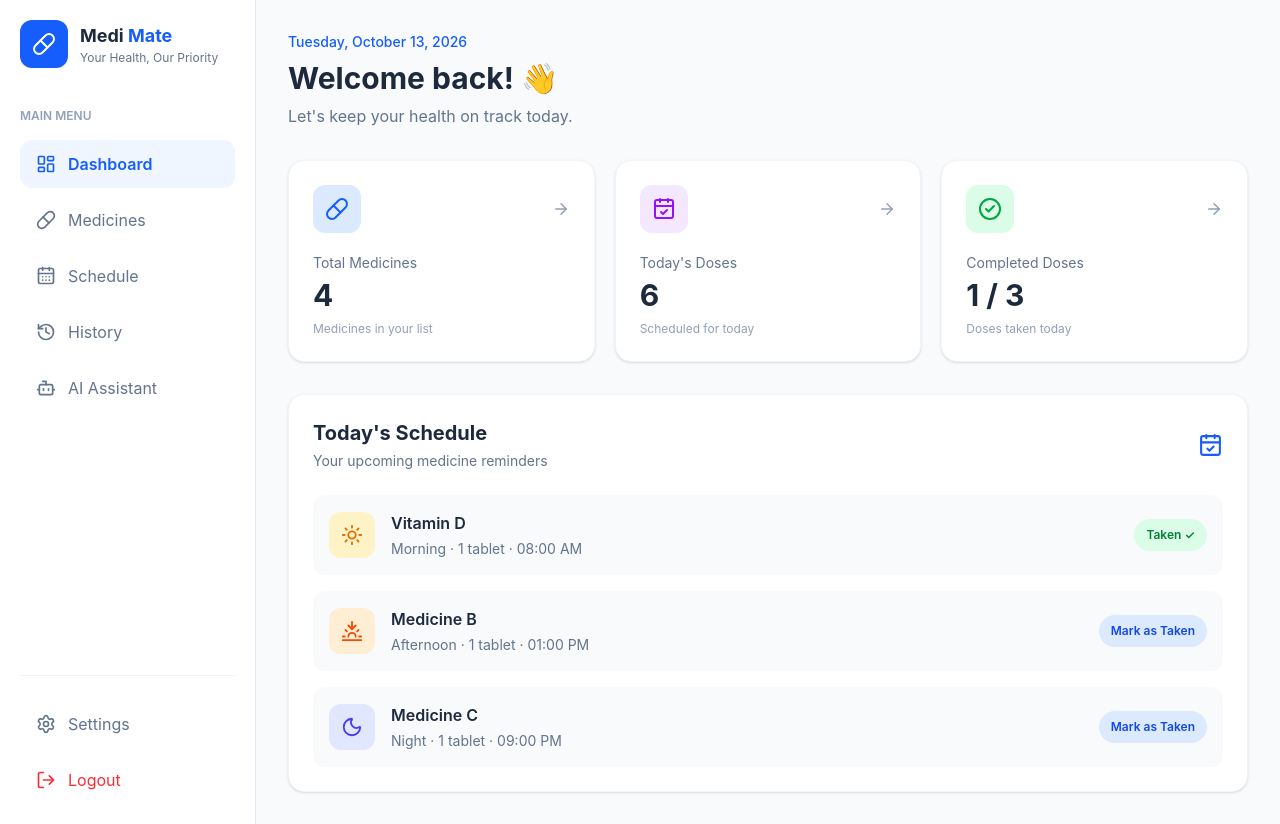
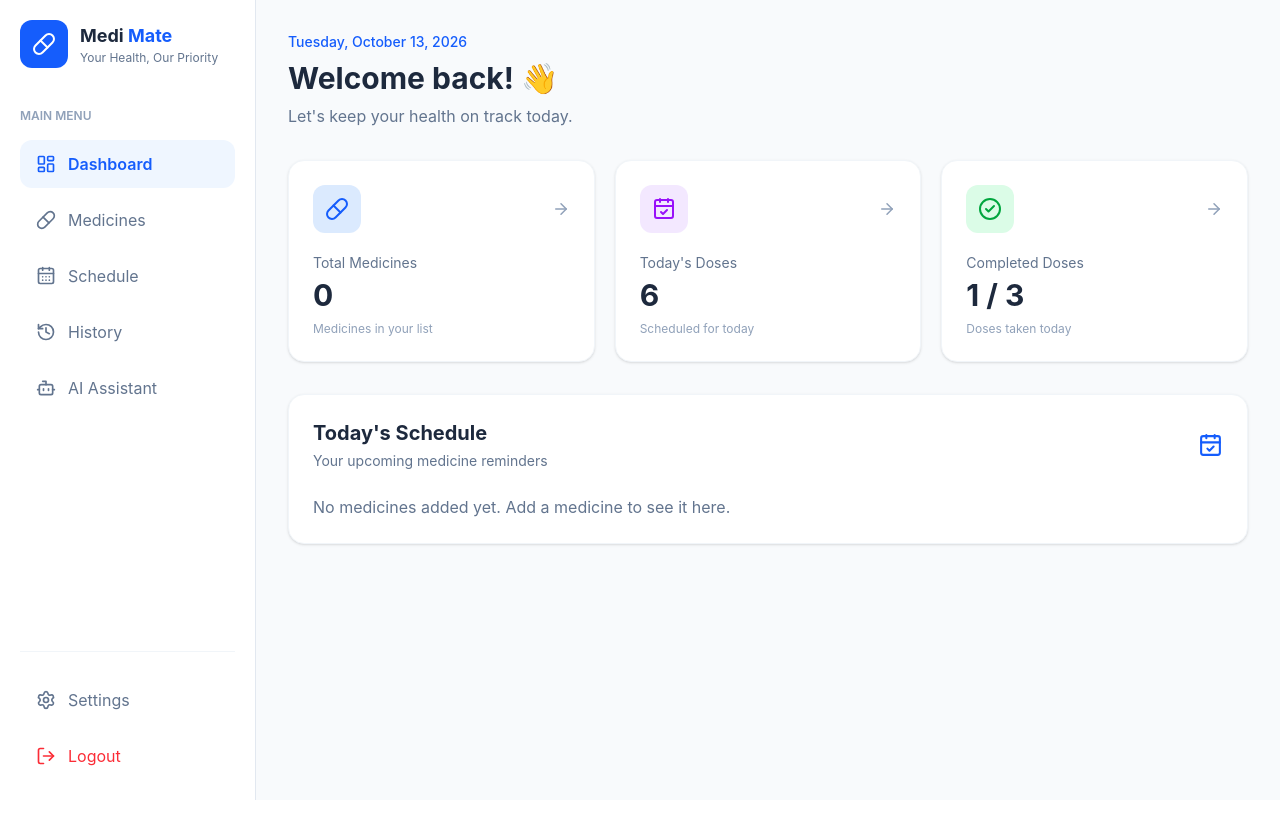
Before and after one commit to krishna45kumar/MediMate, a React (Vite) app in the folder frontend/: page /dashboard in a window 1280 px wide. After the commit the page ends 800 px from the top, so only its background shows below. Built offline with nearby package versions, Linux system fonts and the light colour scheme.

Commit message:
Dashboard  saved medicines load

```diff
--- a/frontend/src/pages/Dashboard.jsx
+++ b/frontend/src/pages/Dashboard.jsx
@@ -1,4 +1,4 @@
-import { useState } from "react";
+import { useState, useEffect } from "react";
 import {
   Pill,
   CalendarCheck,
@@ -11,11 +11,33 @@ import {
 } from "lucide-react";
 
 function Dashboard() {
+
+  const [medicines, setMedicines] = useState([]);
+
+useEffect(() => {
+  function loadMedicines() {
+    const savedMedicines = localStorage.getItem("medicines");
+
+    setMedicines(savedMedicines ? JSON.parse(savedMedicines) : []);
+  }
+
+  loadMedicines();
+
+  window.addEventListener("focus", loadMedicines);
+
+  return () => {
+    window.removeEventListener("focus", loadMedicines);
+  };
+}, []);
+
+const todaySchedule = medicines;
+
+
   const [takenDoses, setTakenDoses] = useState([true, false, false]);
   const summaryCards = [
     {
       title: "Total Medicines",
-      value: "4",
+     value: medicines.length,
       subtitle: "Medicines in your list",
       icon: Pill,
       color: "bg-blue-100 text-blue-600",
@@ -36,35 +58,7 @@ function Dashboard() {
     },
   ];
 
-  const schedule = [
-    {
-      time: "08:00 AM",
-      period: "Morning",
-      medicine: "Vitamin D",
-      dose: "1 tablet",
-      icon: Sun,
-      color: "bg-amber-100 text-amber-600",
-      status: "Taken",
-    },
-    {
-      time: "01:00 PM",
-      period: "Afternoon",
-      medicine: "Medicine B",
-      dose: "1 tablet",
-      icon: Sunset,
-      color: "bg-orange-100 text-orange-600",
-      status: "Upcoming",
-    },
-    {
-      time: "09:00 PM",
-      period: "Night",
-      medicine: "Medicine C",
-      dose: "1 tablet",
-      icon: Moon,
-      color: "bg-indigo-100 text-indigo-600",
-      status: "Upcoming",
-    },
-  ];
+
 
   return (
     <div className="space-y-8">
@@ -136,50 +130,34 @@ function Dashboard() {
         </div>
 
 <div className="space-y-4">
-         {schedule.map((item, index) => {
-  const Icon = item.icon;
-  const isTaken = takenDoses[index];
-
-  return (
+  {todaySchedule.length === 0 ? (
+    <p className="text-slate-500">
+      No medicines added yet. Add a medicine to see it here.
+    </p>
+  ) : (
+    todaySchedule.map((medicine, index) => (
       <div
-      key={item.period}
-      className="flex items-center gap-4 p-4 rounded-xl bg-slate-50"
+        key={medicine.id ?? index}
+        className="flex items-center justify-between gap-4 rounded-xl border border-slate-100 bg-white p-4"
       >
-      <div className={`p-3 rounded-xl ${item.color}`}>
-        <Icon size={22} />
-      </div>
-
-      <div className="flex-1 min-w-0">
-        <p className="font-semibold text-slate-800">
-          {item.medicine}
-        </p>
+        <div className="min-w-0">
+          <h3 className="font-semibold text-slate-800">
+            {medicine.name}
+          </h3>
 
           <p className="text-sm text-slate-500 mt-1">
-          {item.period} · {item.dose} · {item.time}
+            {medicine.dosage}
           </p>
         </div>
 
-      <button
-        type="button"
-        onClick={() => {
-          setTakenDoses((previous) =>
-            previous.map((taken, i) =>
-              i === index ? !taken : taken
-            )
-          );
-        }}
-        className={`text-xs font-semibold px-3 py-2 rounded-full ${
-          isTaken
-            ? "bg-green-100 text-green-700"
-            : "bg-blue-100 text-blue-700"
-        }`}
-      >
-        {isTaken ? "Taken ✓" : "Mark as Taken"}
-      </button>
+        <span className="shrink-0 rounded-lg bg-blue-50 px-3 py-2 text-sm text-blue-600">
+          {medicine.time}
+        </span>
       </div>
-  );
-})}
+    ))
+  )}
 </div>
+
       </section>
     </div>
   );
--- a/frontend/src/pages/Medicines.jsx
+++ b/frontend/src/pages/Medicines.jsx
@@ -74,11 +74,19 @@ function handleSubmit(e) {
 
 
 
+
 function handleDelete(id) {
-  setMedicines((previous) =>
-    previous.filter((medicine) => medicine.id !== id)
+  const confirmDelete = window.confirm(
+    "Delete this medicine?"
   );
+
+  if (confirmDelete) {
+    setMedicines((previous) =>
+      previous.filter((medicine) => medicine.id !== id)
+    );
+  }
 }
+
 
 
 function handleEdit(medicine) {
```
Lines whose indentation alone changed are shown as unchanged.
